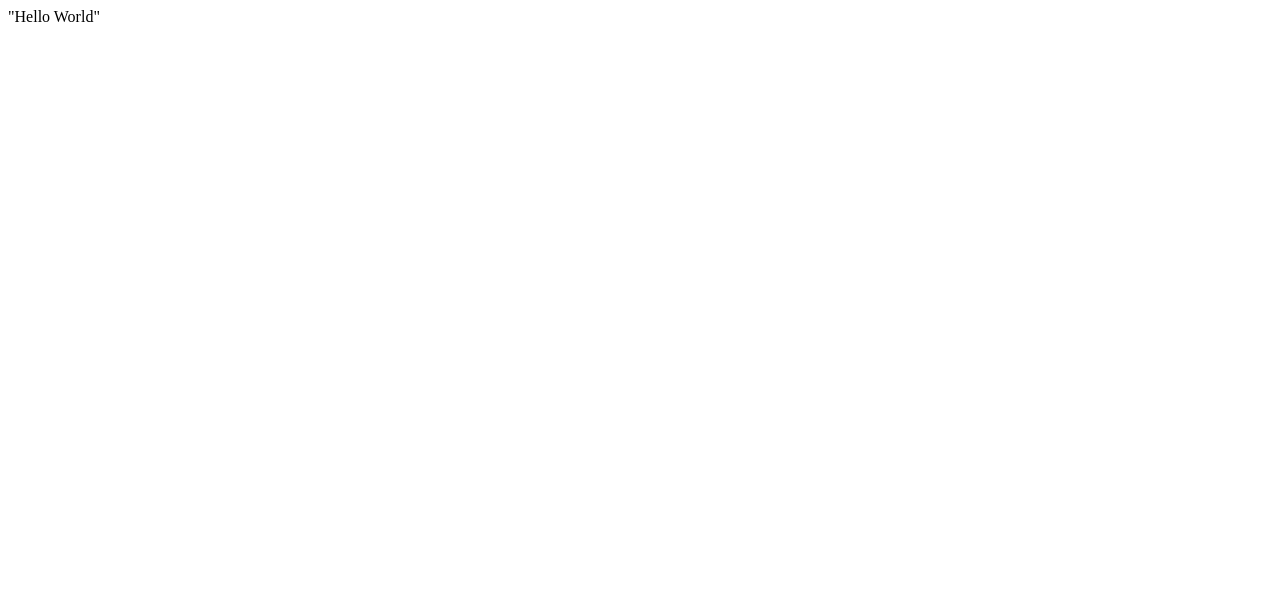
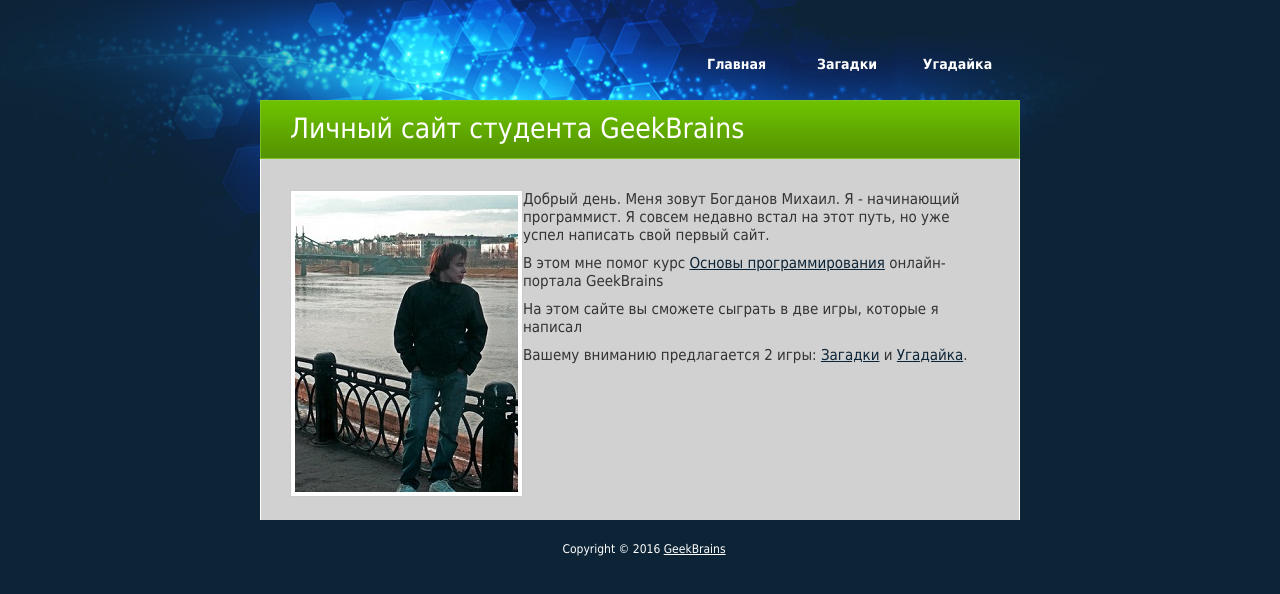
Before and after one commit to Zamixxx/Zamixxx.github.io, a plain HTML site: page index.html in a window 1280 px wide. Drawn offline with Linux system fonts and the light colour scheme.

Commit message:
Initial commit

```diff
--- a/index.html
+++ b/index.html
@@ -1 +1,56 @@
-"Hello World"
+<!DOCTYPE html PUBLIC "-//W3C//DTD XHTML 1.0 Transitional//EN" "http://www.w3.org/TR/xhtml1/DTD/xhtml1-transitional.dtd">
+<html xmlns="http://www.w3.org/1999/xhtml">
+<head>
+<meta http-equiv="Content-Type" content="text/html; charset=utf-8" />
+<title>Личный сайт студента GeekBrains</title>
+
+<link href="css/style.css" rel="stylesheet" type="text/css" />
+
+</head>
+<body>
+
+<div id="tooplate_body_wrapper" />
+<div id="tooplate_wrapper" />
+<div id="tooplate_header">
+	<div id="site_title">
+		<h1><a href="http://geekbrains.ru">GeekBrains</a></h1>
+	</div>
+	<div id="tooplate_menu">
+		<ul>
+			<li><a href="index.html">Главная</a></li>
+			<li><a href="puzzle.html">Загадки</a></li>
+			<li><a href="guess.html">Угадайка</a></li>
+		</ul>
+	</div>
+</div>
+
+<div id="content_box">
+
+	<div id="content_title">
+		<h2>Личный сайт студента GeekBrains</h2>
+	</div>
+	<div id="content">
+		<div id="image_wrapper">
+			<img src="images/photo.jpg"/>
+		</div>
+
+		<p>Добрый день. Меня зовут Богданов Михаил. Я - начинающий программист. Я совсем недавно встал на этот путь, но уже успел написать свой первый сайт. </p>
+
+		<p>В этом мне помог курс <a href="https://geekbrains.ru/courses/2">Основы программирования</a> онлайн-портала GeekBrains</p>
+
+		<p>На этом сайте вы сможете сыграть в две игры, которые я написал </p>
+
+		<p>Вашему вниманию предлагается 2 игры:
+		<a href="puzzle.html">Загадки</a> и <a href="guess.html">Угадайка</a>.
+		</p>
+
+	</div>
+
+    <div id="tooplate_footer">
+        Copyright © 2016 <a href="http://geekbrains.ru">GeekBrains</a>
+    </div>
+
+</div> <!-- end of warpper -->
+
+</body>
+</html>
```
